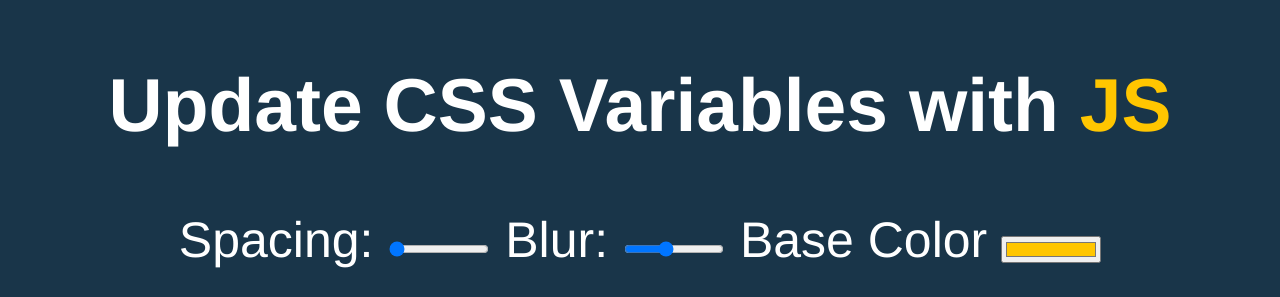
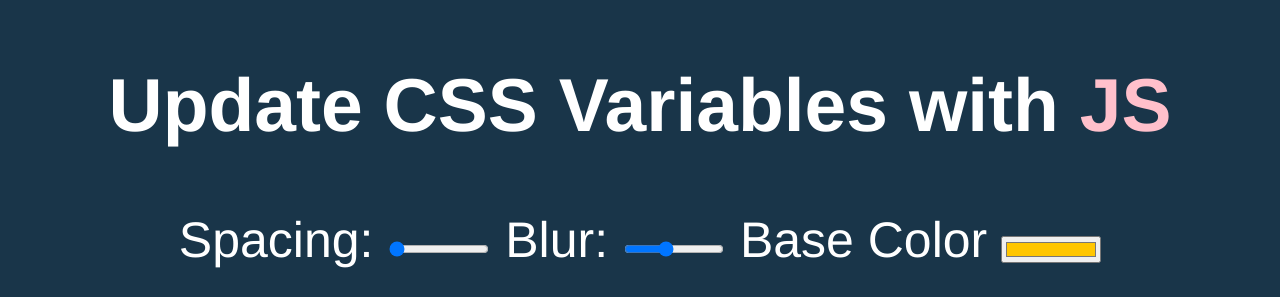
Before and after one commit to OGHP/JavaScript30in30, a plain HTML site: page 03 - CSS Variables/index-START.html in a window 1280 px wide. Shown: the top 297 px of the page. Drawn offline with Linux system fonts and the light colour scheme.

Commit message:
JavaScript 30in30 Challenge

```diff
--- a/03 - CSS Variables/index-START.html
+++ b/03 - CSS Variables/index-START.html
@@ -24,7 +24,7 @@
 
 /*CSS variables are declared on an element*/
   :root {
-    --base: #ffc600;
+    --base: pink;
     --spacing: 10px;
     --blur: 10px;
 }
```
